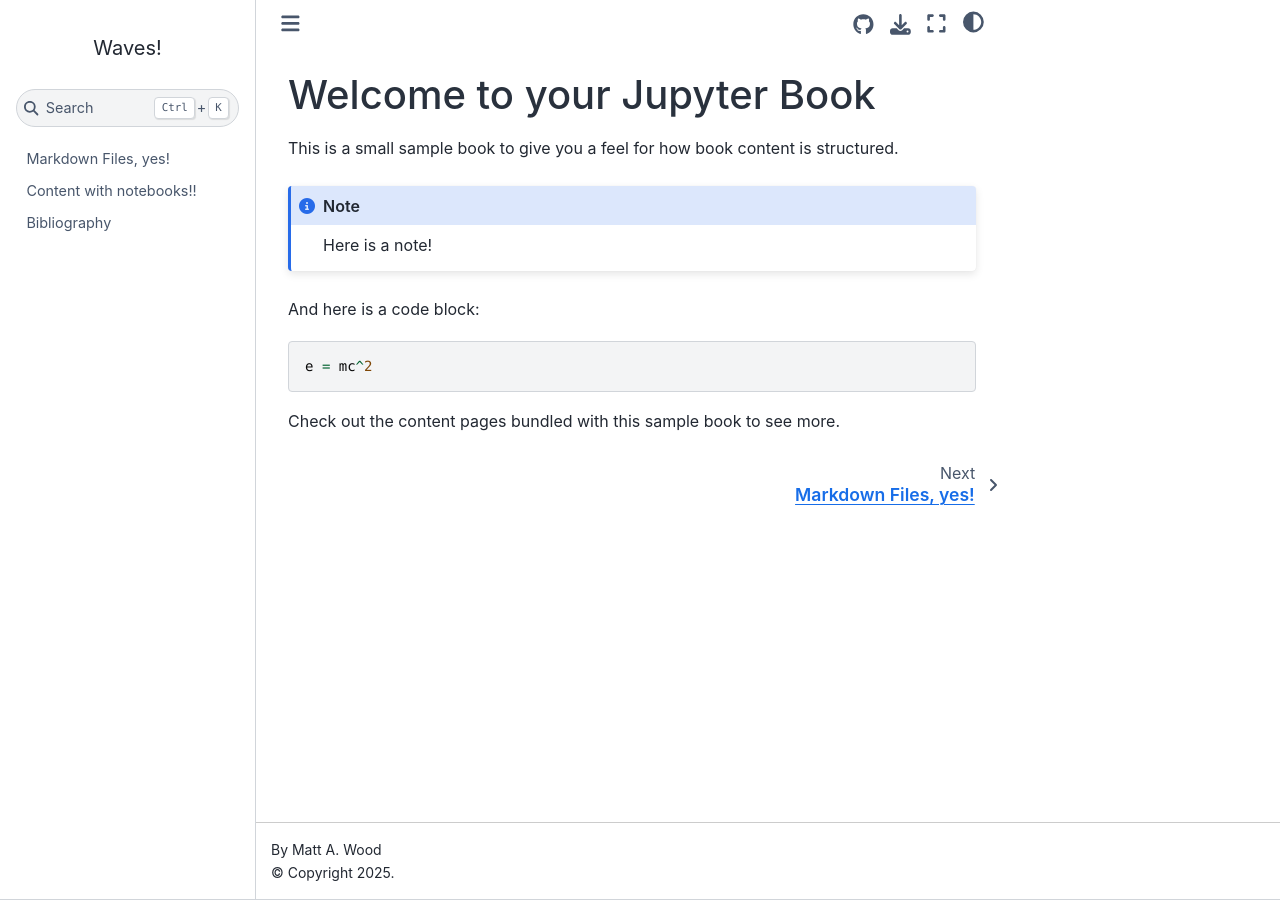
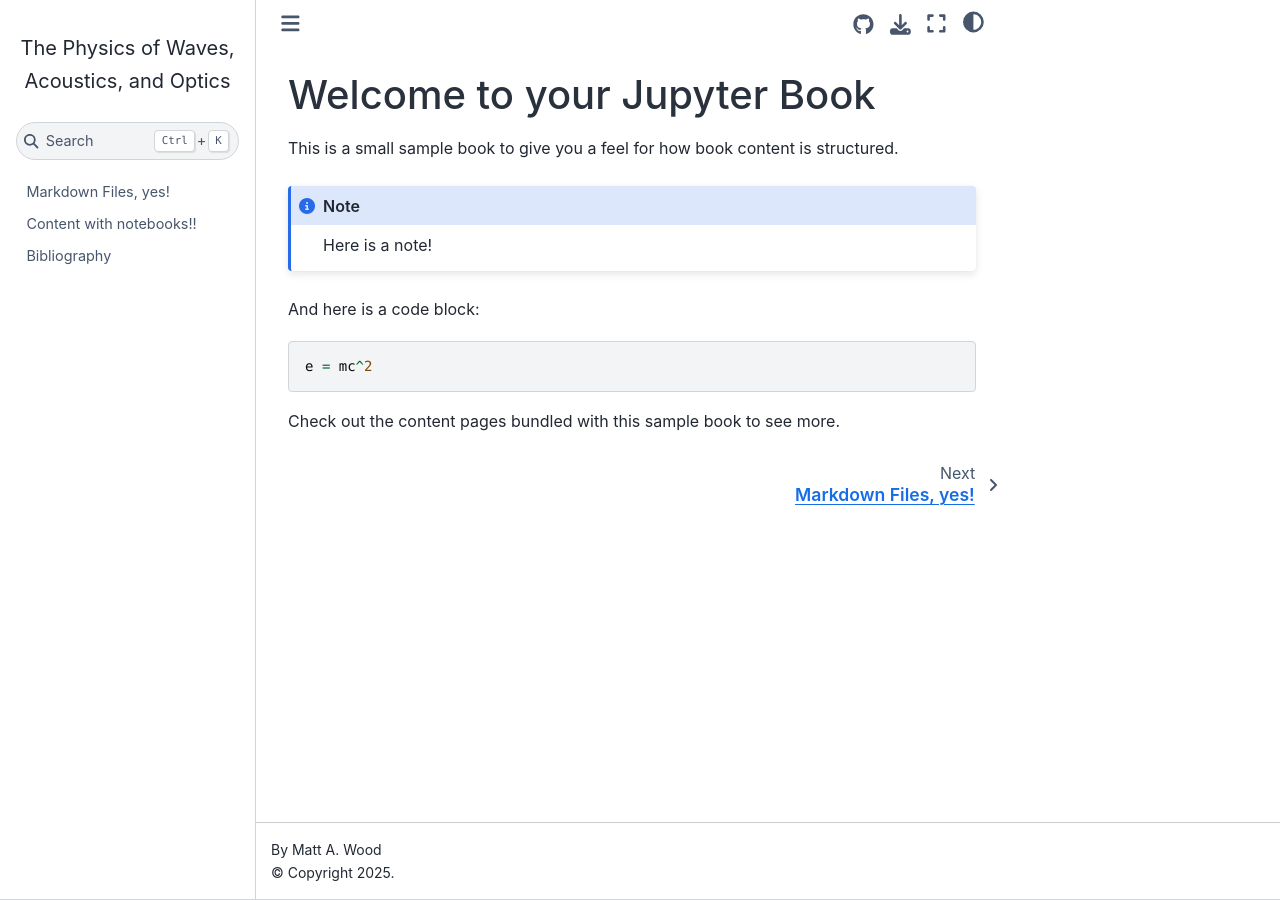
Before and after one commit to mwood7/waves-book, a Jupyter Book: the page built from index.md, in a window 1280 px wide. Built offline with Jupyter Book 1.0.4 settings and Sphinx 7.4.7 and the Sphinx Book theme 1.1.4, drawn with Linux system fonts in a browser that asks for light colours.

Commit message:
iterating

```diff
--- a/_config.yml
+++ b/_config.yml
@@ -5,10 +5,10 @@
 
 #######################################################################################
 # Book settings
-title: Waves! # The title of the book. Will be placed in the left navbar.
+title: The Physics of Waves, Acoustics, and Optics # The title of the book. Will be placed in the left navbar.
 author: Matt A. Wood # The author of the book
 copyright: "2025" # Copyright year to be placed in the footer
-logo: art/logo.png # A path to the book logo
+logo: logo.png # A path to the book logo
 # Patterns to skip when building the book. Can be glob-style (e.g. "*skip.ipynb")
 exclude_patterns: [_build, Thumbs.db, .DS_Store, "**.ipynb_checkpoints"]
 # Auto-exclude files not in the toc
```
Also changed, not shown: 2 other files.
